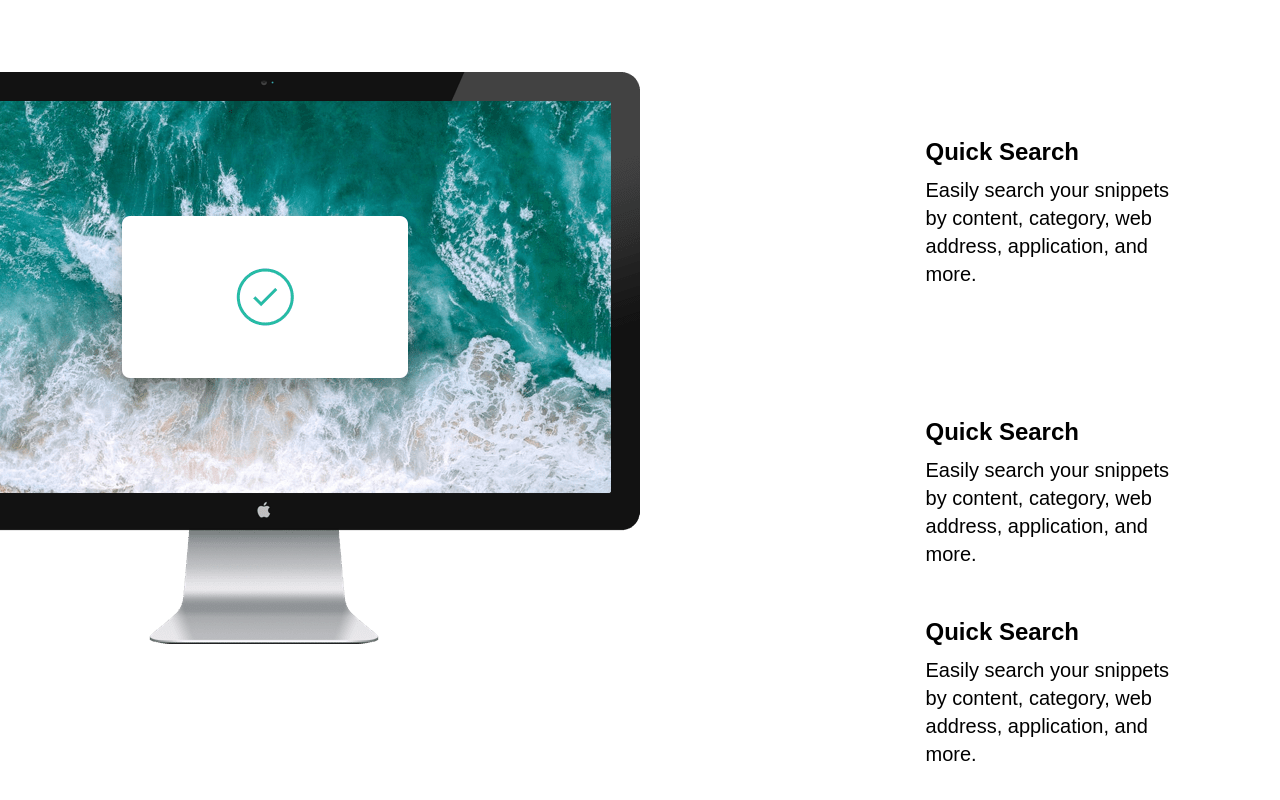
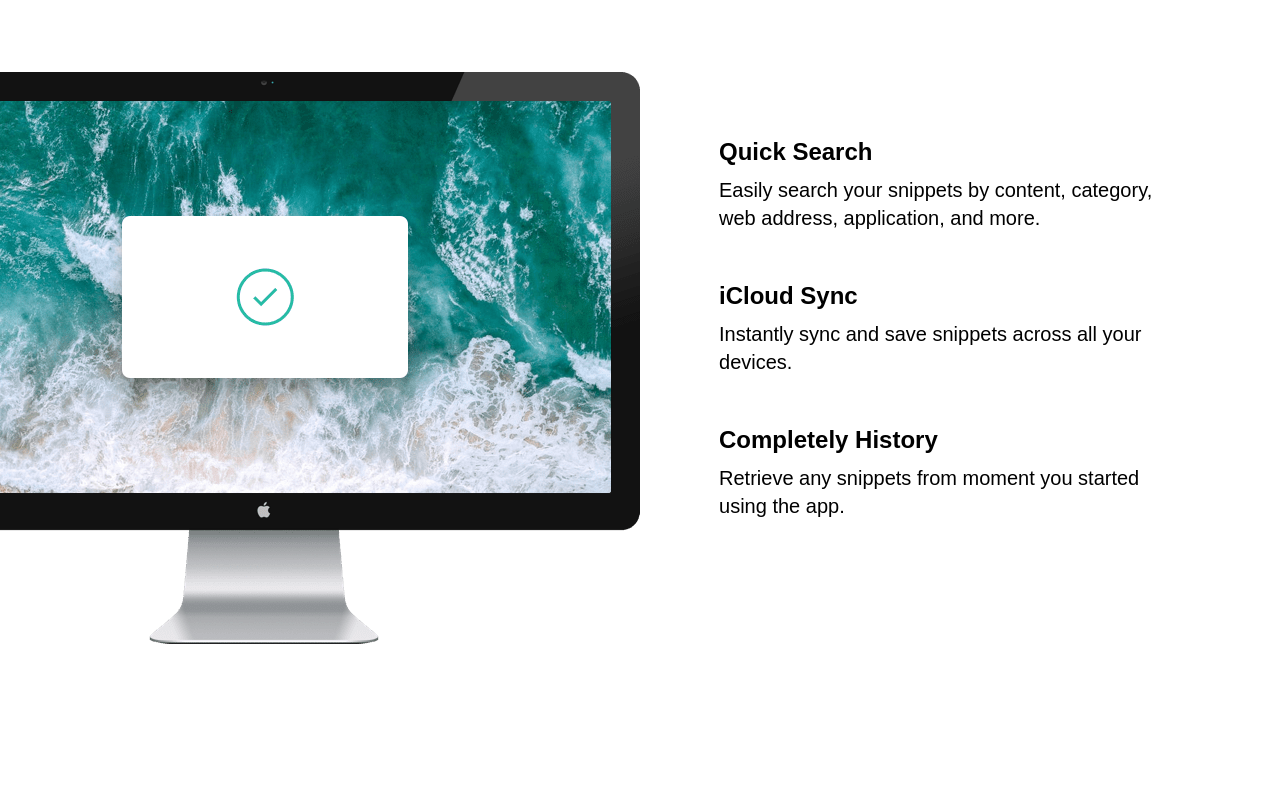
Before and after one commit to dominiclizarraga/clipoard-website, a website: page index.html in a window 1280 px wide. Shown: the part 997-1797 px from the top of the page. Drawn offline with Linux system fonts and the light colour scheme; a web font is replaced by a local one.

Commit message:
small changes

```diff
--- a/index.html
+++ b/index.html
@@ -60,9 +60,9 @@
                 </div>
 
                 <!-- items container -->
-                <div class="flex flex-col mt-16 mb-24 space-y-12 text-xl md:w-1/2 md:mb-60 md:text-left md:pl-60">
+                <div class="flex flex-col mt-16 mb-24 space-y-12 text-xl md:w-1/2 md:mb-60 md:text-left md:pl-4">
                     <!-- item 1 -->
-                    <div class="mb-20">
+                    <div>
                         <h5 class="mb-2 text-2xl font-bold text-darkGreyishBlue">
                             Quick Search
                         </h5>
@@ -74,21 +74,19 @@
                     <!-- item 2 -->
                     <div>
                         <h5 class="mb-2 text-2xl font-bold text-darkGreyishBlue">
-                            Quick Search
+                            iCloud Sync
                         </h5>
                         <p class="max-w-md text-grayishBlue">
-                            Easily search your snippets by content, category, web address,
-                            application, and more.
+                            Instantly sync and save snippets across all your devices.
                         </p>
                     </div>
                     <!-- item 3 -->
                     <div>
                         <h5 class="mb-2 text-2xl font-bold text-darkGreyishBlue">
-                            Quick Search
+                            Completely History
                         </h5>
                         <p class="max-w-md text-grayishBlue">
-                            Easily search your snippets by content, category, web address,
-                            application, and more.
+                            Retrieve any snippets from moment you started using the app.
                         </p>
                     </div>
                 </div>
```
Also changed, not shown: css/style.css.
